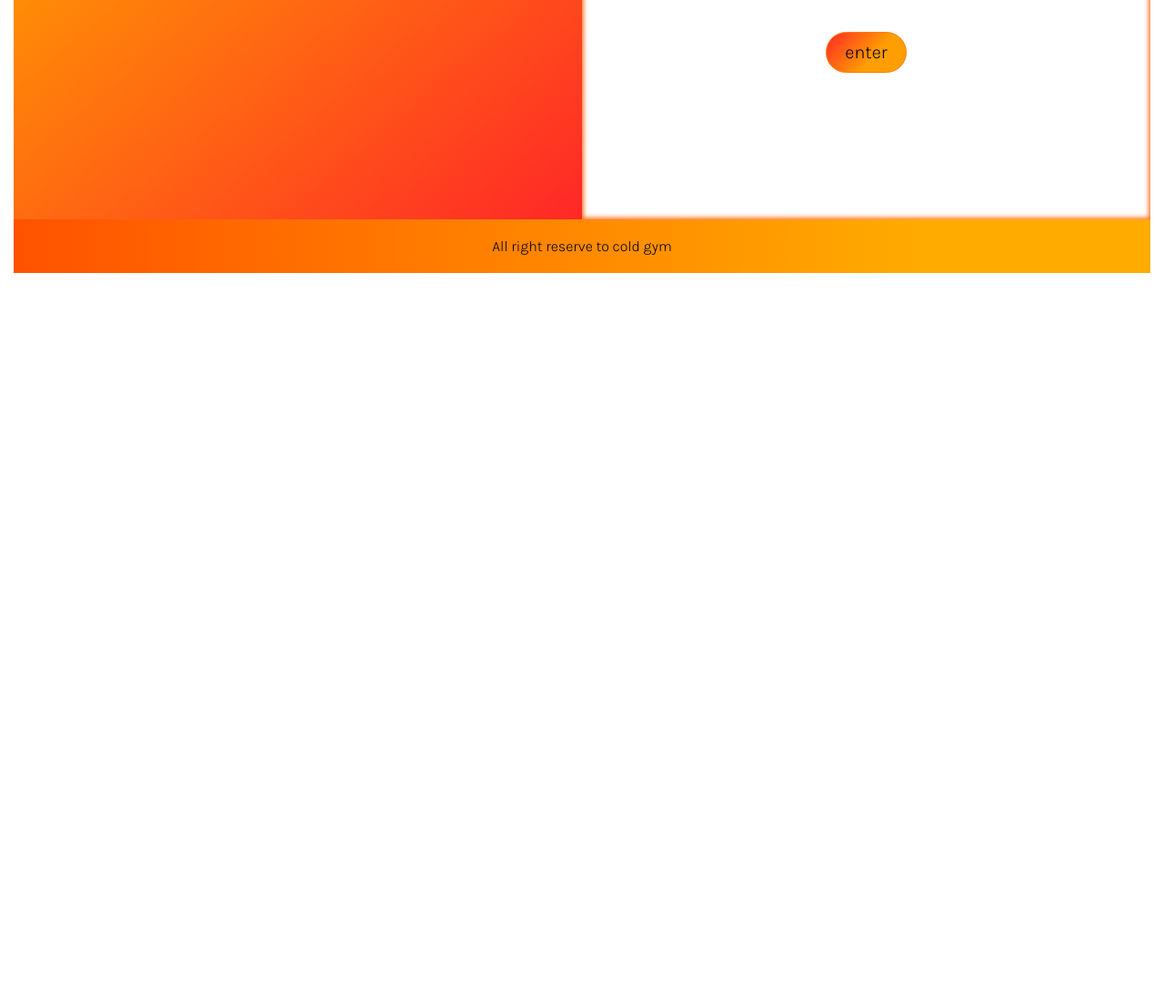
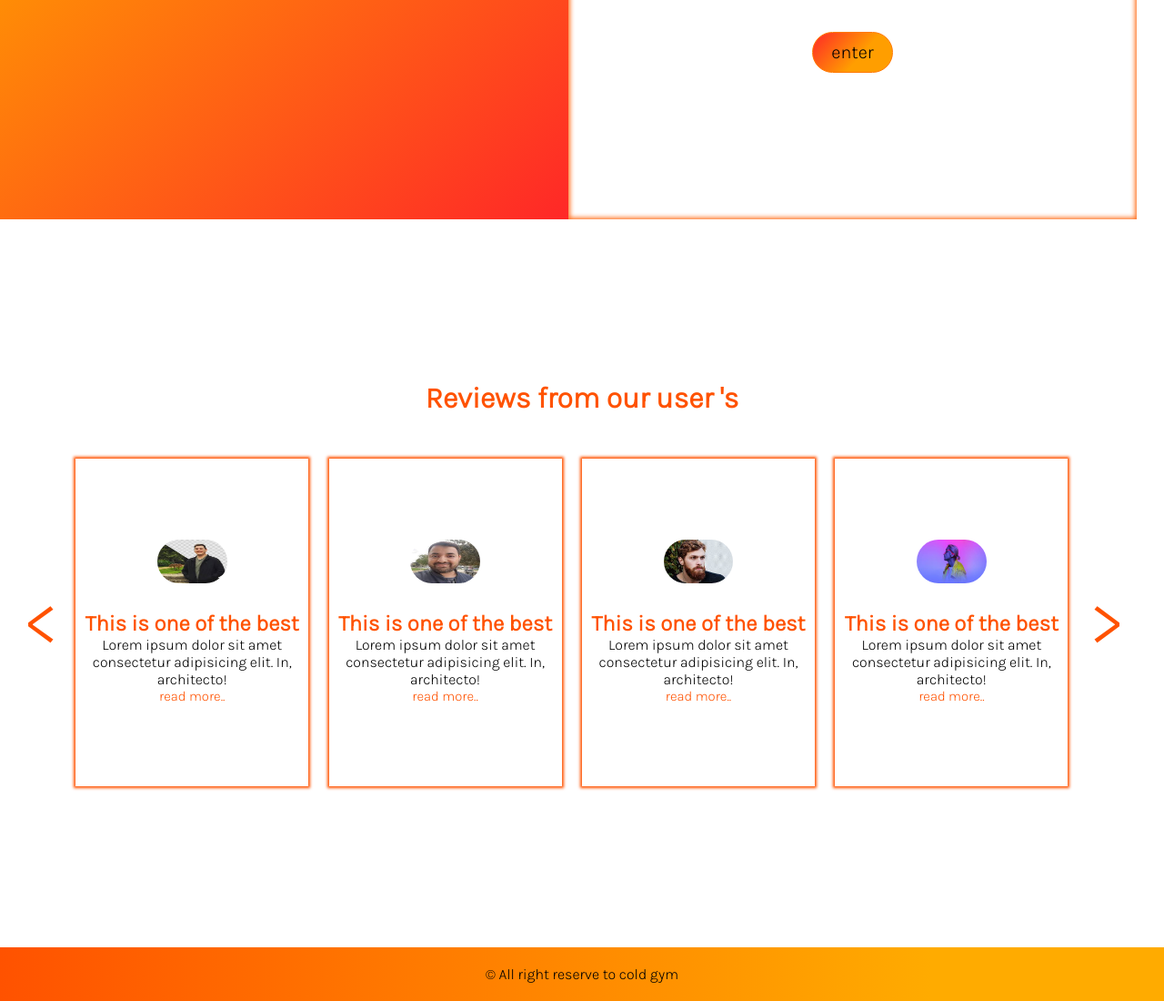
Before and after one commit to tmabid12/Serve-Human-6th-assinment, a plain HTML site: page index.html in a window 1280 px wide. Shown: the part 3053-4153 px from the top of the page at 91% size. Before the commit the page ends 3353 px from the top, so only its background shows below. Drawn offline with Linux system fonts and the light colour scheme.

Commit message:
4th commit

```diff
--- a/css/style.css
+++ b/css/style.css
@@ -208,6 +208,49 @@ footer{
     /* margin: 0px 5px; */
     box-shadow: 0px 0x 3px 2px black;
 }
+.review-section{
+    height: 100vh;
+    width: 100%;
+    flex-direction: column;
+}
+.review-section h1{
+    margin-bottom: 1.5em;
+    color: rgba(255,82,0,1);
+}
+.review-box{
+    flex-direction: column;
+    height: 45vh;
+    width: 20%;
+   box-shadow: 0px 0px 3px 2px rgba(255,82,0,1);
+    margin-right: 1.4em;
+}
+.review-container span{
+    font-size: 80px;
+    color: rgba(255,82,0,1);
+    padding-right: 18px;
+    cursor: pointer;
+}
+.review-box img{
+    border-radius: 34px;
+    height: 3em;
+    width: 30%;
+    margin-bottom: 30px;
+}
+.review-box h2{
+    color: rgba(255,82,0,1);
+}
+.review-box button{
+    border: none;
+    color: rgba(255,82,0,1);
+    background-color: transparent;
+    cursor: pointer;
+    font-size: 15px;
+}
+.review-box button:hover{
+
+    color: black;
+}
+
 
 /* utility class */
 .color{
@@ -219,6 +262,8 @@ footer{
     justify-content: center;
     text-align: center;
 }
+
+
 
 
 /* for phone  */
--- a/index.html
+++ b/index.html
@@ -85,7 +85,42 @@
         </div>
     </div>
 </div>
-<footer class="dispalay-prop">All right reserve to cold gym </footer>
+<div class="review-section dispalay-prop">
+    <h1>Reviews from our user 's</h1>
+    <div class="review-container dispalay-prop">
+
+       <span> &#60;</span>
+<div class="review-box dispalay-prop">
+    <img src="images/review-img2.jfif" alt="">
+    <h2>This is one of the best </h2>
+    <p>Lorem ipsum dolor sit amet consectetur adipisicing elit. In, architecto!</p>
+    <button>read more..</button>
+</div>
+<div class="review-box dispalay-prop">
+    <img src="images/review-img3.jfif" alt="">
+    <h2>This is one of the best </h2>
+    <p>Lorem ipsum dolor sit amet consectetur adipisicing elit. In, architecto!</p>
+    <button>read more..</button>
+</div>
+<div class="review-box dispalay-prop">
+    <img src="images/review-img4.jfif" alt="">
+    <h2>This is one of the best </h2>
+    <p>Lorem ipsum dolor sit amet consectetur adipisicing elit. In, architecto!</p>
+    <button>read more..</button>
+</div>
+<div class="review-box dispalay-prop">
+    <img src="images/review-img1.jfif" alt="">
+    <h2>This is one of the best </h2>
+    <p>Lorem ipsum dolor sit amet consectetur adipisicing elit. In, architecto!</p>
+    <button>read more..</button>
+</div>
+<span>&#62; </span>
+</div>
+
+
+
+</div>
+<footer class="dispalay-prop">&#169; All right reserve to cold gym </footer>
 </body>
 <!-- git====git remote add origin https://github.com/tmabid12/Serve-Human-6th-assinment.git
 git branch -M main
```
Also changed, not shown: images/review-img1.jfif (added), images/review-img2.jfif (added), images/review-img3.jfif (added), images/review-img4.jfif (added).
